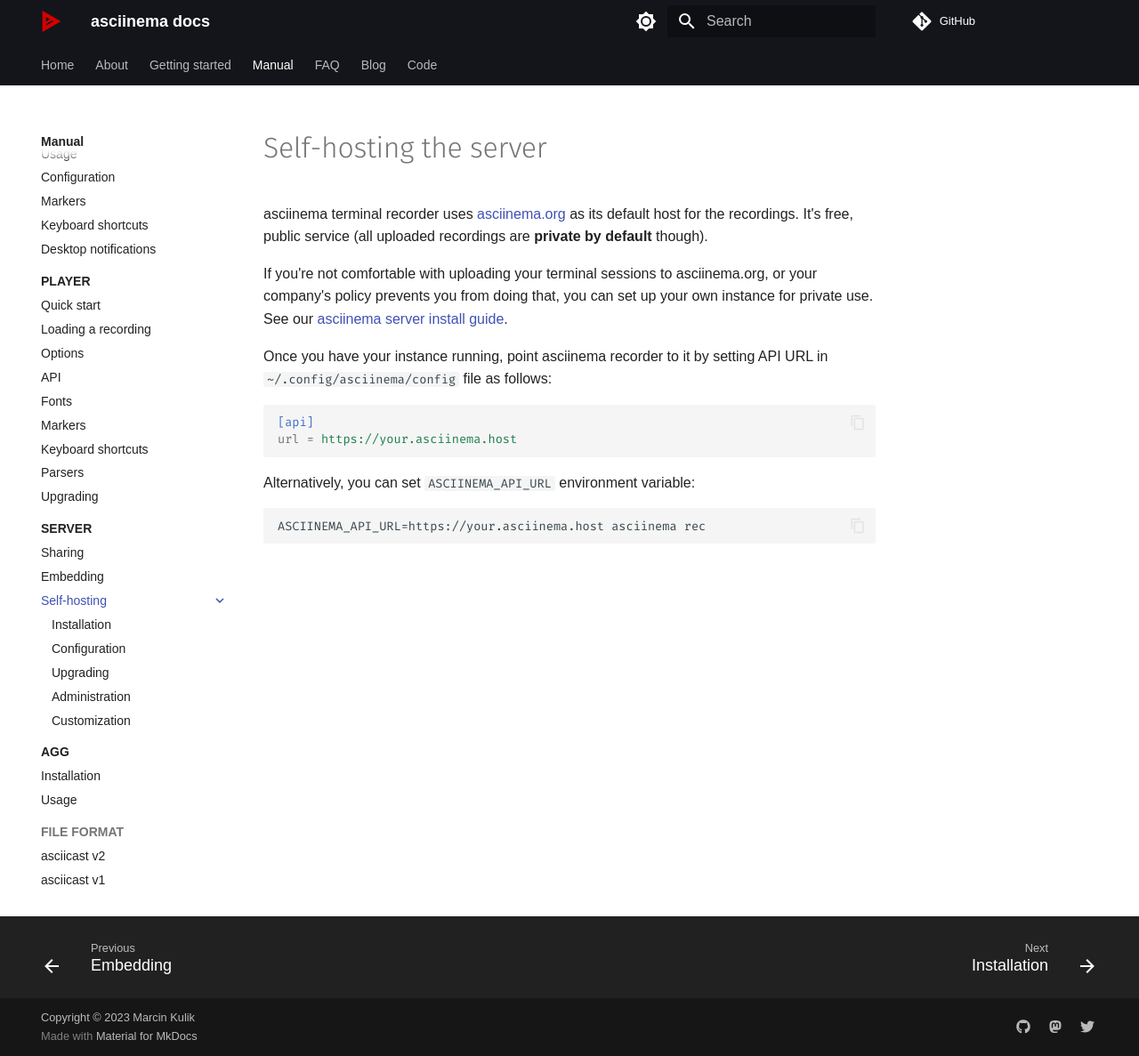
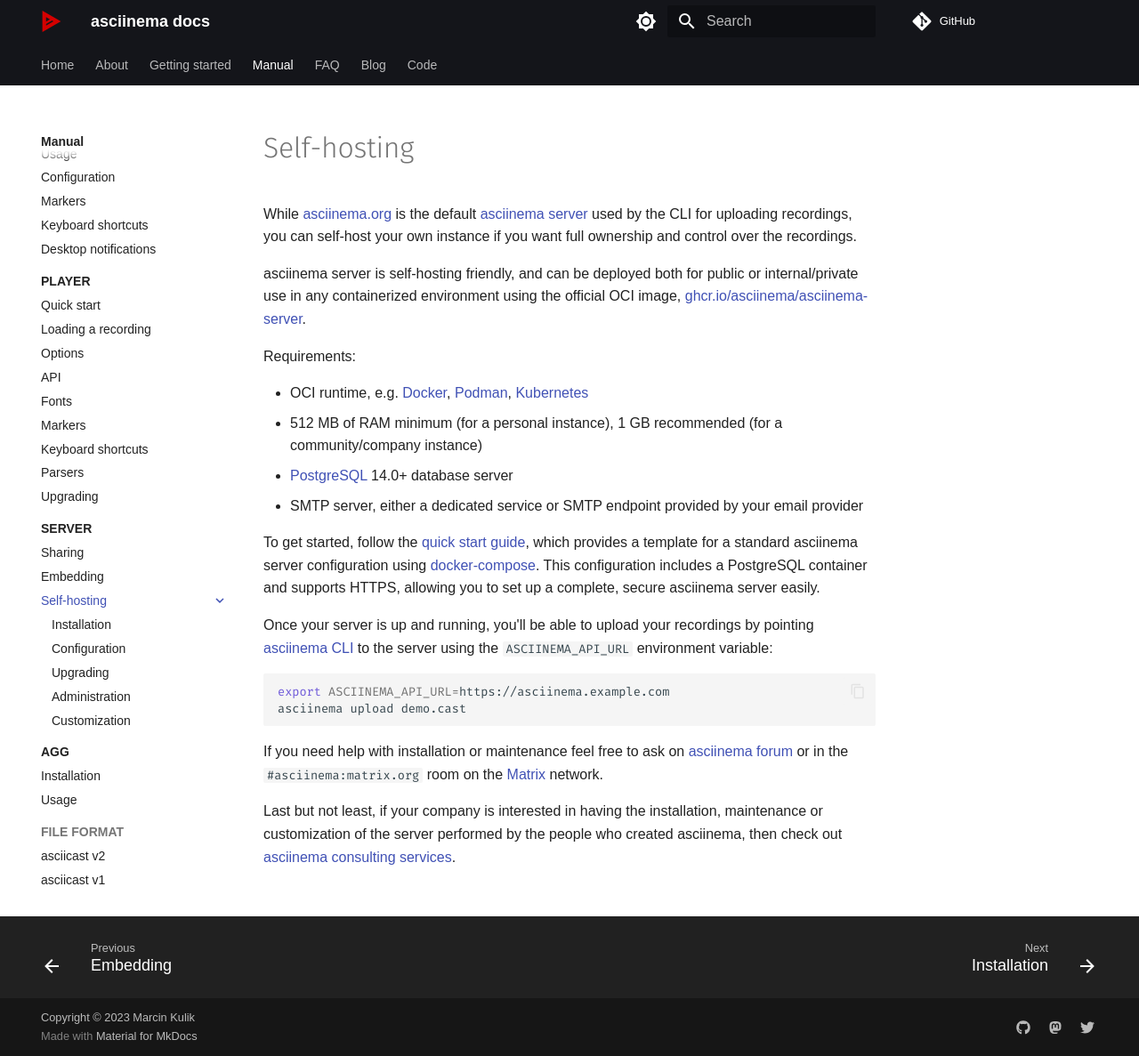
Before and after one commit to ofek/asciinema.github.io, an MkDocs documentation site: the page built from docs/manual/server/self-hosting/index.md, in a window 1280 px wide and 1187 px high. Shown: the whole window at 89% size. Built offline with MkDocs 1.6.1 and Material for MkDocs 9.7.7, drawn with Linux system fonts in a browser that asks for light colours; some web fonts are replaced; comment, search, counter and statistics services are not loaded.

Commit message:
Update self-hosting landing page

````diff
--- a/docs/manual/server/self-hosting/index.md
+++ b/docs/manual/server/self-hosting/index.md
@@ -1,22 +1,44 @@
-# Self-hosting the server
+# Self-hosting
 
-asciinema terminal recorder uses [asciinema.org](https://asciinema.org) as its
-default host for the recordings. It's free, public service (all uploaded
-recordings are __private by default__ though).
+While [asciinema.org](https://asciinema.org) is the default [asciinema
+server](../index.md) used by the CLI for uploading recordings, you can self-host
+your own instance if you want full ownership and control over the recordings.
 
-If you're not comfortable with uploading your terminal sessions to
-asciinema.org, or your company's policy prevents you from doing that, you can
-set up your own instance for private use. See
-our [asciinema server install guide](https://github.com/asciinema/asciinema-server/wiki/Installation-guide).
+asciinema server is self-hosting friendly, and can be deployed both for public
+or internal/private use in any containerized environment using the official OCI
+image,
+[ghcr.io/asciinema/asciinema-server](https://github.com/asciinema/asciinema-server/pkgs/container/asciinema-server).
 
-Once you have your instance running, point asciinema recorder to it by setting
-API URL in `~/.config/asciinema/config` file as follows:
+Requirements:
 
-```ini
-[api]
-url = https://your.asciinema.host
+- OCI runtime, e.g. [Docker](https://www.docker.com/),
+  [Podman](https://podman.io/), [Kubernetes](https://kubernetes.io/)
+- 512 MB of RAM minimum (for a personal instance), 1 GB recommended (for a
+  community/company instance)
+- [PostgreSQL](http://www.postgresql.org/download/) 14.0+ database server
+- SMTP server, either a dedicated service or SMTP endpoint provided by your
+  email provider
+
+To get started, follow the [quick start guide](quick-start.md), which provides a
+template for a standard asciinema server configuration using
+[docker-compose](https://docs.docker.com/compose/). This configuration includes
+a PostgreSQL container and supports HTTPS, allowing you to set up a complete,
+secure asciinema server easily.
+
+Once your server is up and running, you'll be able to upload your recordings by
+pointing [asciinema CLI](../../cli/index.md) to the server using the
+`ASCIINEMA_API_URL` environment variable:
+
+```sh
+export ASCIINEMA_API_URL=https://asciinema.example.com
+asciinema upload demo.cast
 ```
 
-Alternatively, you can set `ASCIINEMA_API_URL` environment variable:
+If you need help with installation or maintenance feel free to ask on [asciinema
+forum](https://discourse.asciinema.org) or in the `#asciinema:matrix.org` room
+on the [Matrix](https://matrix.org/) network.
 
-    ASCIINEMA_API_URL=https://your.asciinema.host asciinema rec
+Last but not least, if your company is interested in having the installation,
+maintenance or customization of the server performed by the people who created
+asciinema, then check out [asciinema consulting
+services](../../../consulting.md).
````
Also changed, not shown: docs/manual/server/index.md (+11 -12 lines).
